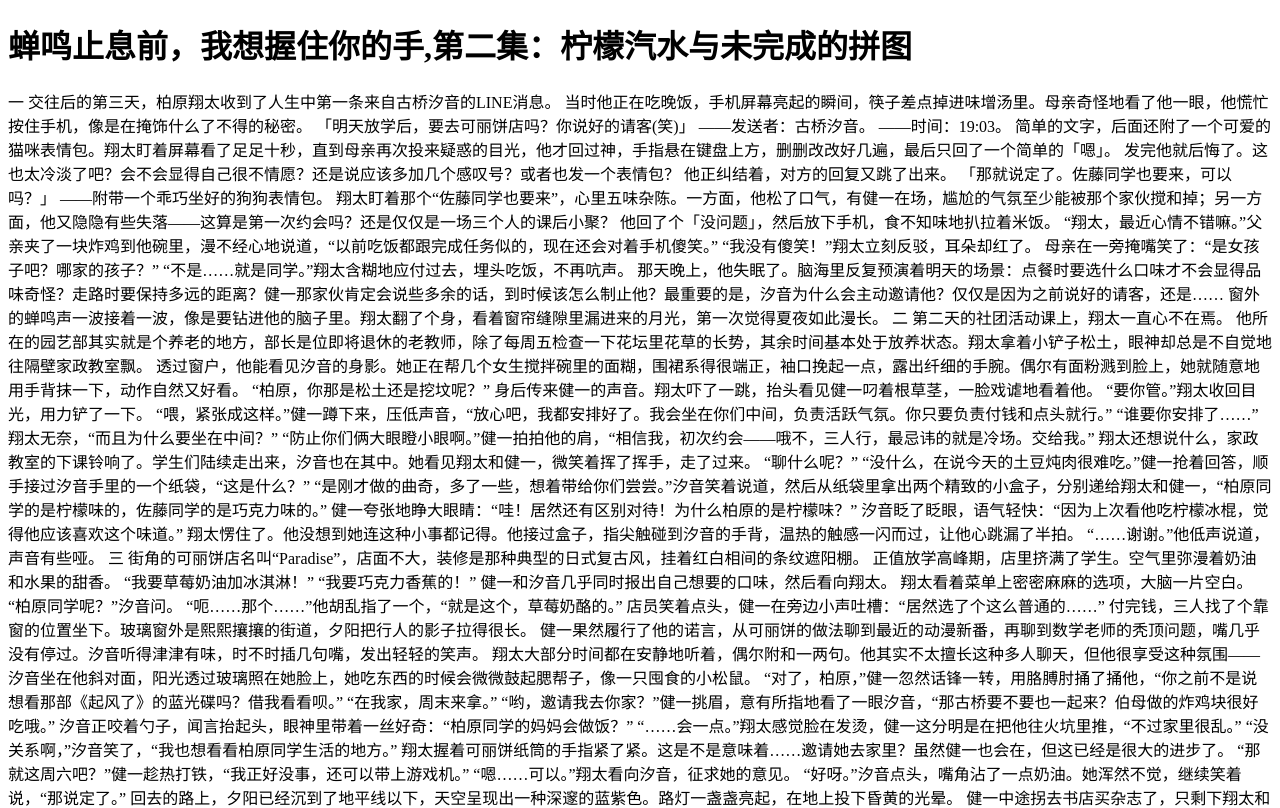
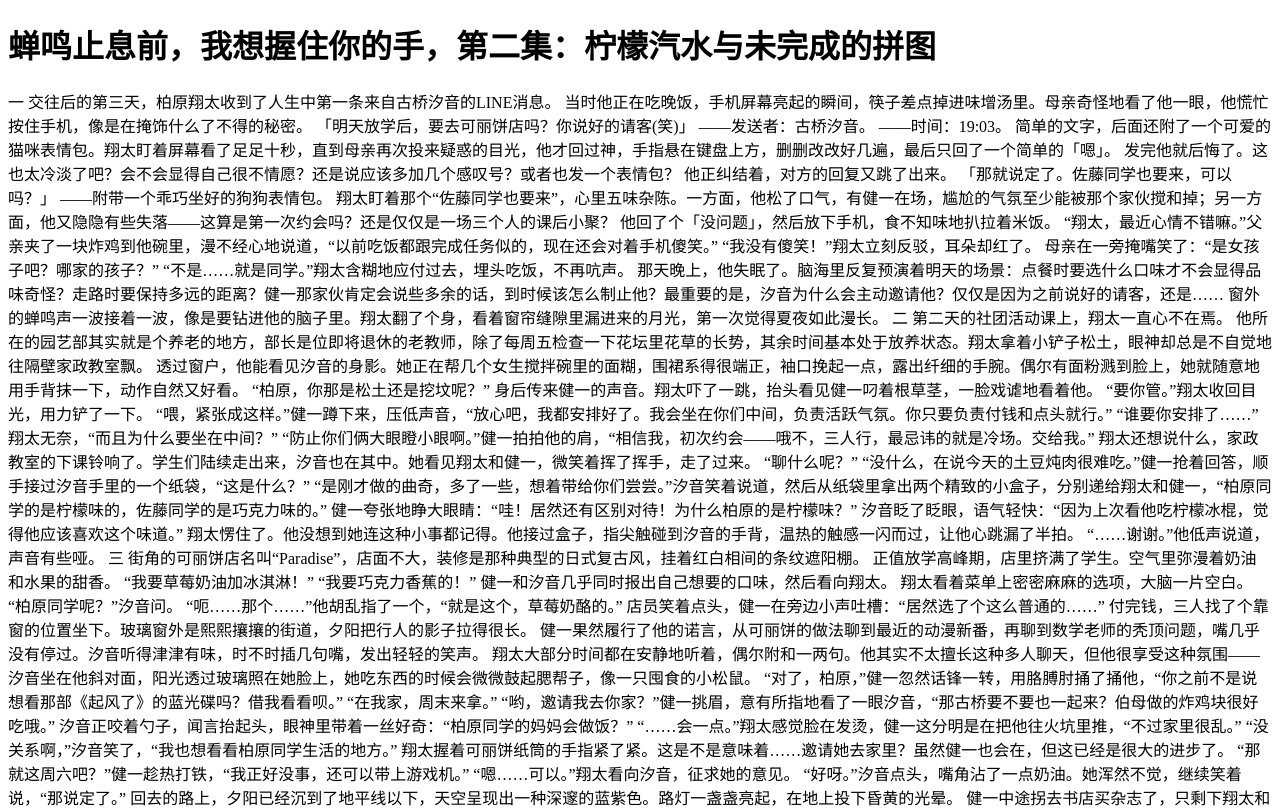
Before and after one commit to 10yuki-GH/novel1.1.2, a plain HTML site: page index.html in a window 1280 px wide. Shown: the top 808 px of the page. Drawn offline with Linux system fonts and the light colour scheme.

Commit message:
chore: auto-commit user changes

```diff
--- a/index.html
+++ b/index.html
@@ -5,7 +5,7 @@
         <meta charset="utf-8">
     </head>
     <body>
-        <h1>蝉鸣止息前，我想握住你的手,第二集：柠檬汽水与未完成的拼图</h1>
+        <h1>蝉鸣止息前，我想握住你的手，第二集：柠檬汽水与未完成的拼图</h1>
         <p>
             一
 
```
